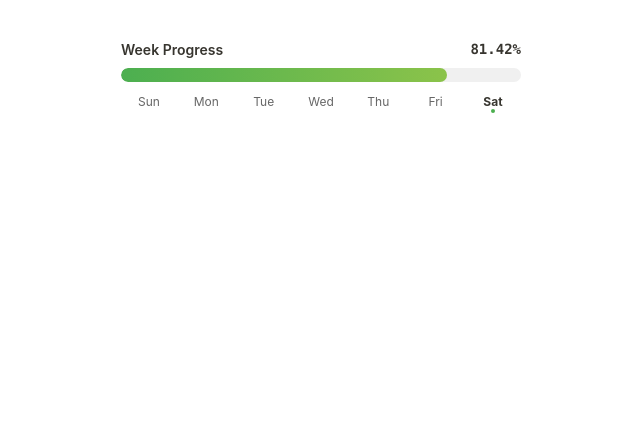
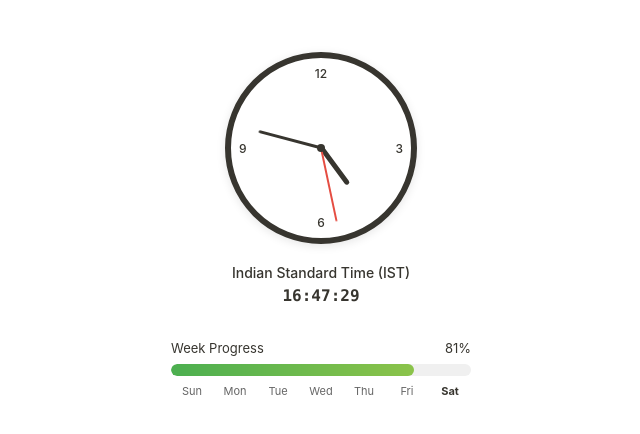
Before and after one commit to mugic1/Week-progress-bar, a plain HTML site: page index.html in a window 1280 px wide. Shown: the whole page, without its empty margins (319-959 px from the left). Drawn offline with Linux system fonts and the light colour scheme.

Commit message:
Update index.html

```diff
--- a/index.html
+++ b/index.html
@@ -3,128 +3,274 @@
 <head>
     <meta charset="UTF-8">
     <meta name="viewport" content="width=device-width, initial-scale=1.0">
-    <title>Weekly Progress Bar</title>
+    <title>IST Clock with Weekly Progress</title>
     <style>
+        /* Base styles optimized for Notion */
         body {
             margin: 0;
             padding: 15px;
-            height: 150px;
+            height: 450px;
             display: flex;
             flex-direction: column;
             justify-content: center;
+            align-items: center;
             background-color: transparent;
             font-family: -apple-system, BlinkMacSystemFont, 'Segoe UI', Roboto, Oxygen, Ubuntu, Cantarell, sans-serif;
             overflow: hidden;
             box-sizing: border-box;
         }
 
+        .container {
+            width: 100%;
+            max-width: 300px;
+            display: flex;
+            flex-direction: column;
+            gap: 20px;
+        }
+
+        /* Clock styles */
+        .clock {
+            width: 180px;
+            height: 180px;
+            border: 6px solid #37352f;
+            border-radius: 50%;
+            position: relative;
+            margin: 0 auto;
+            background-color: #fff;
+            box-shadow: 0 2px 10px rgba(0, 0, 0, 0.1);
+        }
+
+        .clock-face {
+            width: 100%;
+            height: 100%;
+            position: relative;
+        }
+
+        .hand {
+            position: absolute;
+            bottom: 50%;
+            left: 50%;
+            transform-origin: 50% 100%;
+            border-radius: 4px;
+            transition: transform 0.3s cubic-bezier(0.4, 2.3, 0.3, 1);
+        }
+
+        .hour-hand {
+            width: 5px;
+            height: 45px;
+            margin-left: -2.5px;
+            background-color: #37352f;
+        }
+
+        .minute-hand {
+            width: 3px;
+            height: 65px;
+            margin-left: -1.5px;
+            background-color: #37352f;
+        }
+
+        .second-hand {
+            width: 2px;
+            height: 75px;
+            margin-left: -1px;
+            background-color: #e54d42;
+        }
+
+        .center-circle {
+            position: absolute;
+            top: 50%;
+            left: 50%;
+            width: 8px;
+            height: 8px;
+            background-color: #37352f;
+            border-radius: 50%;
+            transform: translate(-50%, -50%);
+            z-index: 10;
+        }
+
+        .number {
+            position: absolute;
+            width: 100%;
+            height: 100%;
+            text-align: center;
+            font-size: 12px;
+            font-weight: 500;
+            color: #37352f;
+        }
+
+        .number span {
+            display: inline-block;
+            position: absolute;
+        }
+
+        /* Time display styles */
+        .time-display {
+            text-align: center;
+        }
+
+        .timezone {
+            font-size: 14px;
+            font-weight: 500;
+            color: #37352f;
+            margin-bottom: 5px;
+        }
+
+        .digital-time {
+            font-size: 16px;
+            font-weight: 600;
+            color: #37352f;
+            font-family: 'SF Mono', Menlo, monospace;
+        }
+
+        /* Progress bar styles */
         .progress-container {
             width: 100%;
-            max-width: 400px;
-            margin: 0 auto;
+            margin-top: 15px;
         }
 
         .progress-header {
             display: flex;
             justify-content: space-between;
-            margin-bottom: 10px;
-            font-size: 14px;
+            margin-bottom: 8px;
+            font-size: 13px;
             color: #37352f;
         }
 
-        .progress-title {
-            font-weight: 600;
-        }
-
-        .progress-percent {
-            font-family: 'SF Mono', Menlo, monospace;
-            font-weight: 600;
-        }
-
         .progress-bar {
-            height: 14px;
+            height: 12px;
             background-color: #f0f0f0;
-            border-radius: 7px;
+            border-radius: 6px;
             overflow: hidden;
         }
 
         .progress-fill {
             height: 100%;
             background: linear-gradient(90deg, #4CAF50, #8BC34A);
-            border-radius: 7px;
+            border-radius: 6px;
             transition: width 0.5s ease;
-            width: 0%;
         }
 
         .week-days {
             display: flex;
             justify-content: space-between;
-            margin-top: 12px;
+            margin-top: 8px;
+            font-size: 11px;
+            color: #666;
         }
 
         .day {
             text-align: center;
             width: 14%;
-            font-size: 12px;
-            color: #666;
         }
 
         .current-day {
             font-weight: bold;
             color: #37352f;
-            position: relative;
         }
 
-        .current-day::after {
-            content: '';
-            position: absolute;
-            bottom: -4px;
-            left: 50%;
-            transform: translateX(-50%);
-            width: 4px;
-            height: 4px;
-            background-color: #4CAF50;
-            border-radius: 50%;
-        }
+        /* Clock numbers positioning */
+        .number-12 { top: 8px; left: 50%; transform: translateX(-50%); }
+        .number-3 { top: 50%; right: 8px; transform: translateY(-50%); }
+        .number-6 { bottom: 8px; left: 50%; transform: translateX(-50%); }
+        .number-9 { top: 50%; left: 8px; transform: translateY(-50%); }
     </style>
 </head>
 <body>
-    <div class="progress-container">
-        <div class="progress-header">
-            <span class="progress-title">Week Progress</span>
-            <span class="progress-percent" id="weekProgress">0%</span>
+    <div class="container">
+        <div class="clock">
+            <div class="clock-face">
+                <div class="hand hour-hand"></div>
+                <div class="hand minute-hand"></div>
+                <div class="hand second-hand"></div>
+                <div class="center-circle"></div>
+
+                <div class="number">
+                    <span class="number-12">12</span>
+                    <span class="number-3">3</span>
+                    <span class="number-6">6</span>
+                    <span class="number-9">9</span>
+                </div>
+            </div>
         </div>
-        <div class="progress-bar">
-            <div class="progress-fill" id="progressFill"></div>
+
+        <div class="time-display">
+            <div class="timezone">Indian Standard Time (IST)</div>
+            <div class="digital-time" id="digitalTime">00:00:00</div>
         </div>
-        <div class="week-days" id="weekDays"></div>
+
+        <div class="progress-container">
+            <div class="progress-header">
+                <span>Week Progress</span>
+                <span id="weekProgress">0%</span>
+            </div>
+            <div class="progress-bar">
+                <div class="progress-fill" id="progressFill"></div>
+            </div>
+            <div class="week-days" id="weekDays"></div>
+        </div>
     </div>
 
     <script>
         // Days of week for the progress bar
         const daysOfWeek = ['Sun', 'Mon', 'Tue', 'Wed', 'Thu', 'Fri', 'Sat'];
 
-        function updateWeekProgress() {
+        // Initialize clock and progress bar
+        function updateAll() {
+            updateClock();
+            updateWeekProgress();
+            requestAnimationFrame(updateAll);
+        }
+
+        // Clock function
+        function updateClock() {
             // Get current time in Indian Standard Time (UTC+5:30)
             const now = new Date();
             const utc = now.getTime() + now.getTimezoneOffset() * 60000;
             const istOffset = 5.5 * 60 * 60000; // IST is UTC+5:30
             const istTime = new Date(utc + istOffset);
 
+            const hours = istTime.getHours();
+            const minutes = istTime.getMinutes();
+            const seconds = istTime.getSeconds();
+
+            // Calculate degrees for clock hands
+            const hourDegrees = (hours % 12) * 30 + minutes * 0.5;
+            const minuteDegrees = minutes * 6 + seconds * 0.1;
+            const secondDegrees = seconds * 6;
+
+            // Apply rotations
+            document.querySelector('.hour-hand').style.transform = `rotate(${hourDegrees}deg)`;
+            document.querySelector('.minute-hand').style.transform = `rotate(${minuteDegrees}deg)`;
+            document.querySelector('.second-hand').style.transform = `rotate(${secondDegrees}deg)`;
+
+            // Update digital time display
+            const formattedHours = hours.toString().padStart(2, '0');
+            const formattedMinutes = minutes.toString().padStart(2, '0');
+            const formattedSeconds = seconds.toString().padStart(2, '0');
+            document.getElementById('digitalTime').textContent =
+                `${formattedHours}:${formattedMinutes}:${formattedSeconds}`;
+        }
+
+        // Weekly progress function
+        function updateWeekProgress() {
+            const now = new Date();
+            const utc = now.getTime() + now.getTimezoneOffset() * 60000;
+            const istOffset = 5.5 * 60 * 60000;
+            const istTime = new Date(utc + istOffset);
+
             const currentDay = istTime.getDay(); // 0 (Sun) to 6 (Sat)
             const currentHour = istTime.getHours();
             const currentMinute = istTime.getMinutes();
-            const currentSecond = istTime.getSeconds();
 
             // Calculate progress through the week (Monday 00:00 to Sunday 23:59)
             let daysPassed = currentDay - 1; // Days since Monday
             if (daysPassed < 0) daysPassed = 6; // It's Sunday
 
-            const dayProgress = (currentHour * 3600 + currentMinute * 60 + currentSecond) / 86400;
+            const dayProgress = (currentHour * 60 + currentMinute) / (24 * 60);
             const totalProgress = (daysPassed + dayProgress) / 7;
 
             // Update progress bar
-            const progressPercent = Math.min(100, Math.round(totalProgress * 100 * 100) / 100);
+            const progressPercent = Math.round(totalProgress * 100);
             document.getElementById('progressFill').style.width = `${progressPercent}%`;
             document.getElementById('weekProgress').textContent = `${progressPercent}%`;
 
@@ -140,9 +286,9 @@
             });
         }
 
-        // Update immediately and then every second
+        // Initialize day markers and start updates
         updateWeekProgress();
-        setInterval(updateWeekProgress, 1000);
+        updateAll();
     </script>
 </body>
 </html>
```
